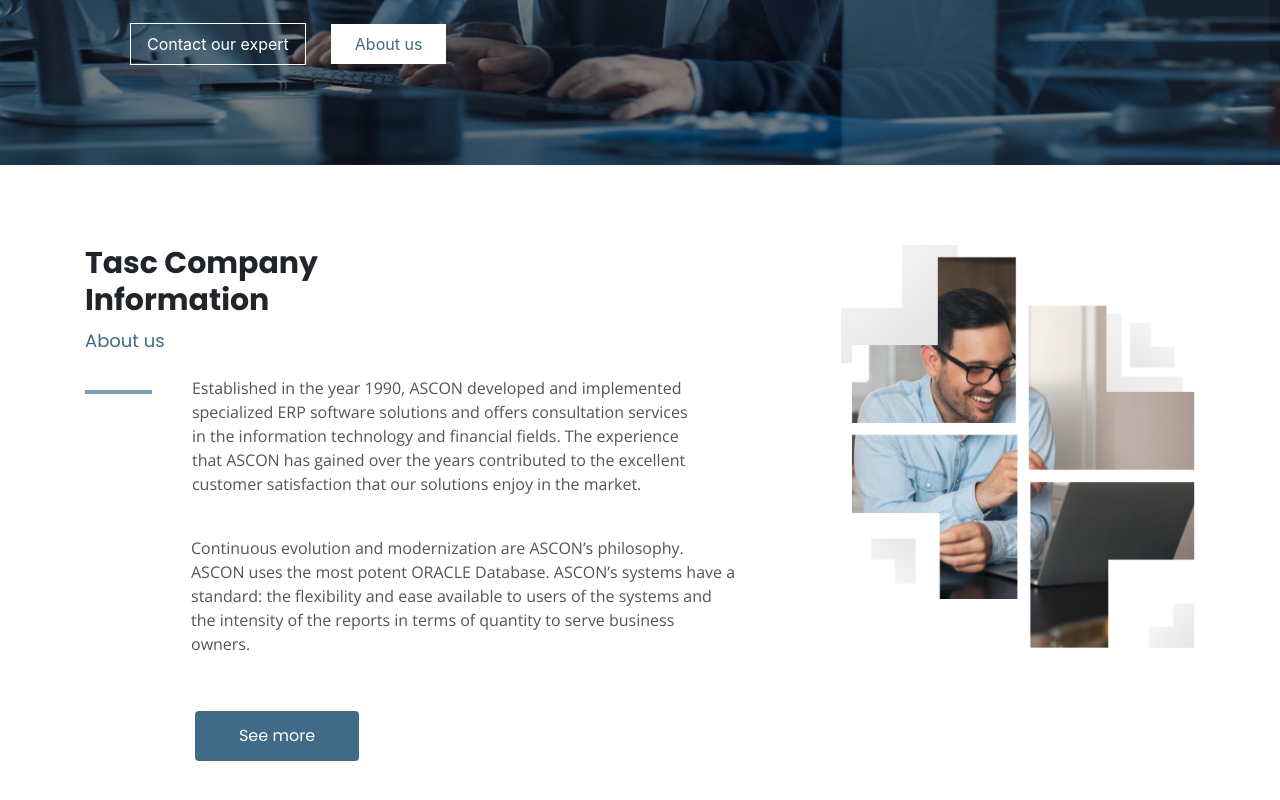
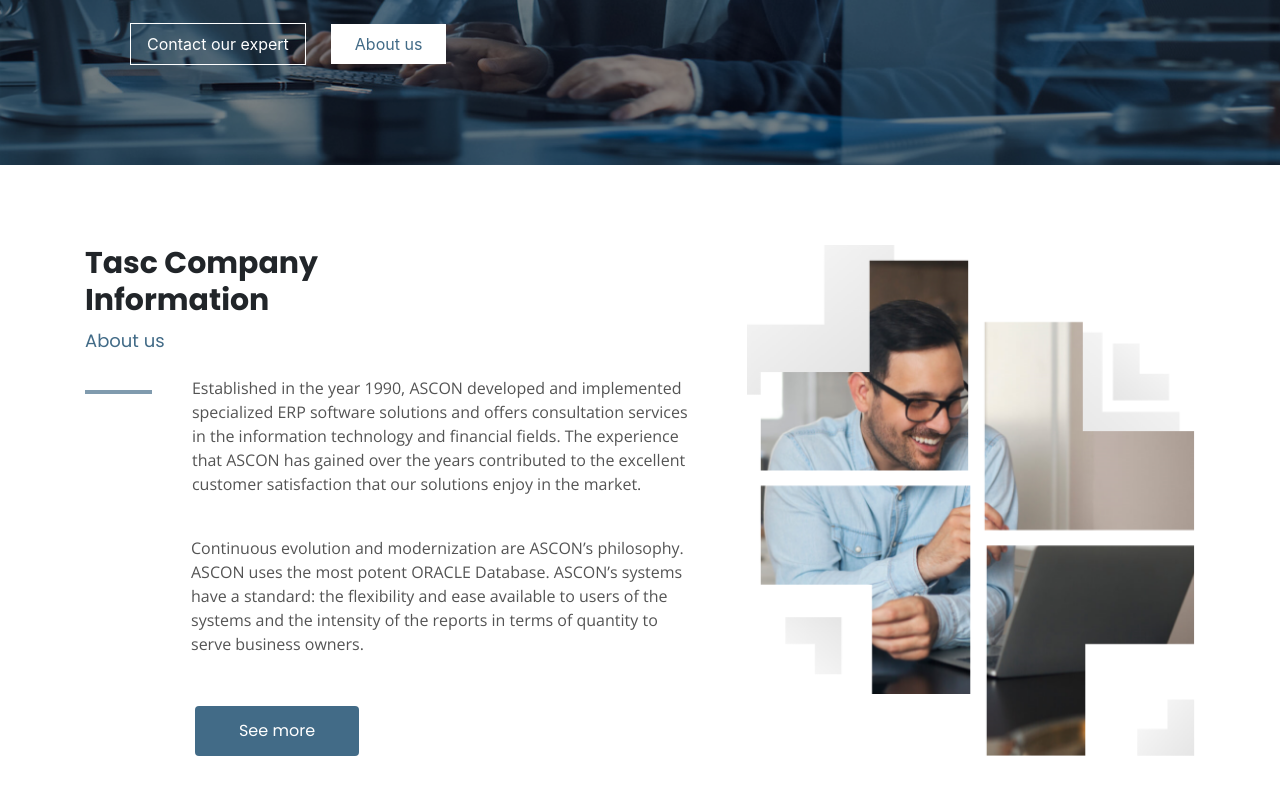
Before and after one commit to NancyAhmed97/tasc-project, a React (Create React App) app: page / in a window 1280 px wide. Shown: the part 460-1260 px from the top of the page. Built offline with nearby package versions, Linux system fonts and the light colour scheme.

Commit message:
Tasc Company Information

```diff
--- a/src/Modules/Home/Components/TascCompanyInformation/TascCompanyInformation.css
+++ b/src/Modules/Home/Components/TascCompanyInformation/TascCompanyInformation.css
@@ -39,7 +39,7 @@
 opacity: 0.67;
 margin-top: 6px;
 margin-bottom: 35px;
-padding-right: 120px;
+padding-right: 28px;
 /* opacity: 0.1; */
 
 }
@@ -52,8 +52,8 @@
 color: #000000;
 opacity: 0.67;
 margin-top: 40px;
-margin-bottom: 55px;
-padding-right: 80px;
+margin-bottom: 50px;
+padding-right: 22px;
 /* opacity: 0.1; */
 }
 /* .TascCompanyInformation .ul .first-para .paragraph{
--- a/src/Modules/Home/Components/TascCompanyInformation/TascCompanyInformation.js
+++ b/src/Modules/Home/Components/TascCompanyInformation/TascCompanyInformation.js
@@ -7,7 +7,7 @@
     <div className="TascCompanyInformation">
       <Container fluid>
         <Row>
-          <Col md={8} xs={12}>
+          <Col md={7} xs={12}>
             <div className="title">
               <h1>Tasc Company Information</h1>
               <p>About us</p>
@@ -48,7 +48,7 @@
               <button className="btn">See more</button>
             </div>
           </Col>
-          <Col md={4} xs={12}>
+          <Col md={5} xs={12}>
             <img src={tascImg} alt="tascImg" className="w-100" />
           </Col>
         </Row>
```
